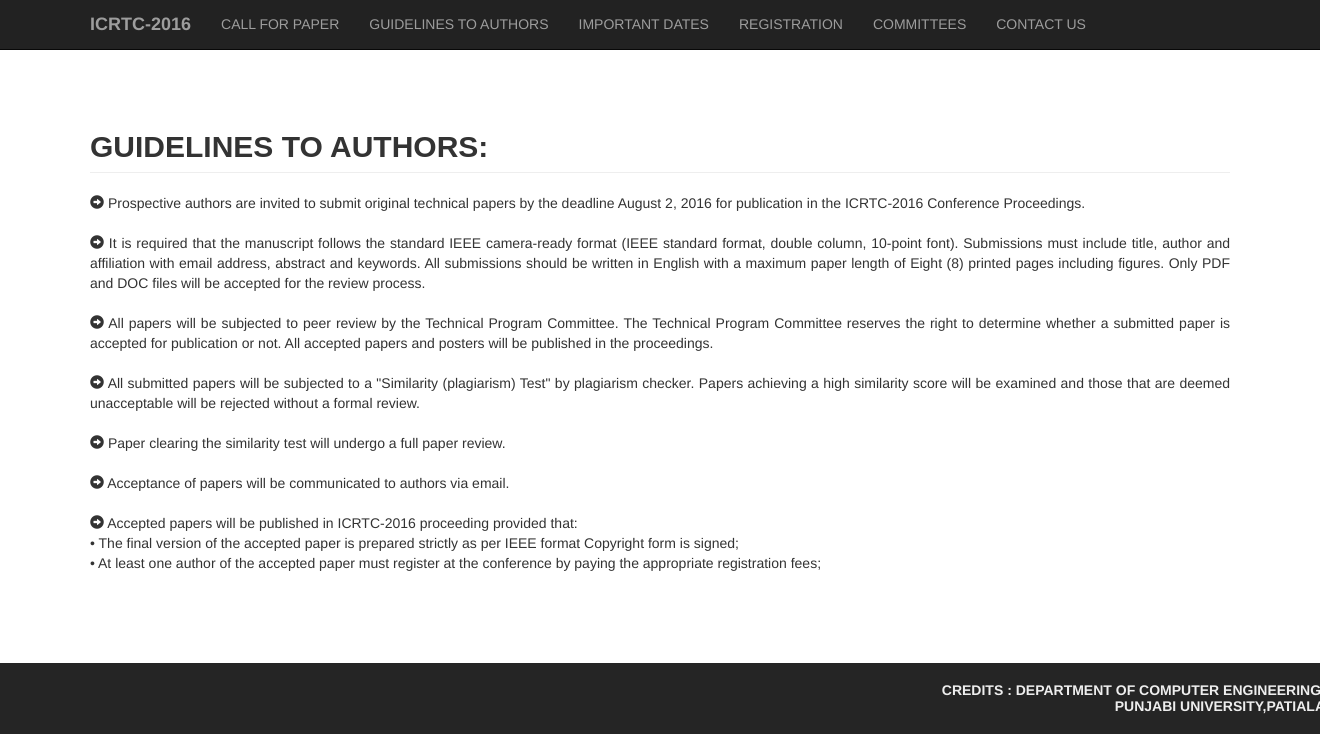
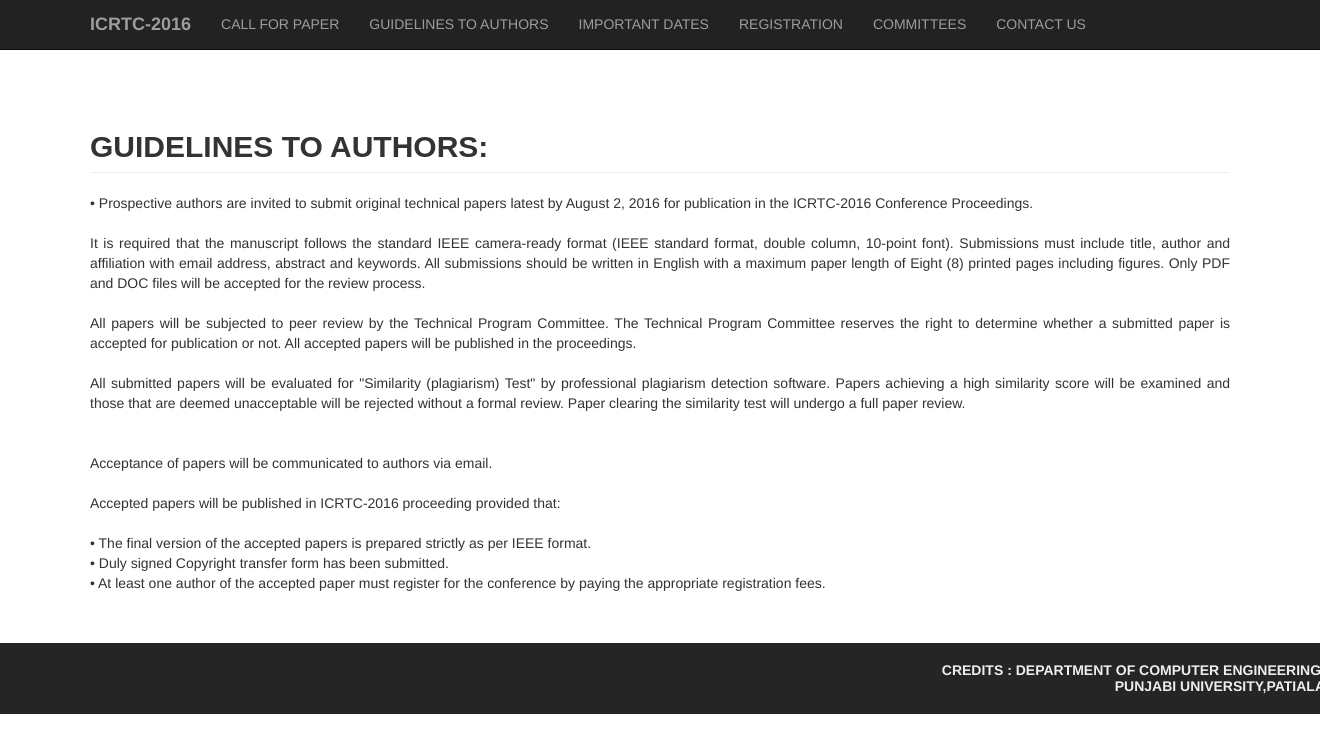
Before and after one commit to sarthak221995/ucoe, a Django app: page /icrtc/4/ in a window 1320 px wide; the page is wider, and only the part inside the window is pictured. Shown: the part 346-1080 px from the top of that part. Run offline with Django 3.2, Linux system fonts and the light colour scheme; some libraries are stand-ins or nearby versions; some web fonts are replaced; grey boxes are pictures that could not be loaded.

Commit message:
navdeep edit

```diff
--- a/highlights/templates/highlights/gta.html
+++ b/highlights/templates/highlights/gta.html
@@ -114,26 +114,24 @@ h2 { font-family: 'Metrophobic', Arial, serif; font-weight: 400; }</style>
 
 <div id="GUIDELINES_TO_AUTHORS">
             <div class="col-md-12">
-                <p align="justify"><span class="glyphicon glyphicon-circle-arrow-right" aria-hidden="true"></span>  Prospective authors are invited to submit original technical papers by the deadline August 2, 2016 for publication in the ICRTC-2016 Conference Proceedings.<br><br>
+                <p align="justify">•    Prospective authors are invited to submit original technical papers latest by August 2, 2016 for publication in the ICRTC-2016 Conference Proceedings.<br><br>
 
-<span class="glyphicon glyphicon-circle-arrow-right" aria-hidden="true"></span>  It is required that the manuscript follows the standard IEEE camera-ready format (IEEE standard format, double column, 10-point font).   Submissions must include title, author and affiliation with email address, abstract and keywords. <!-- The IEEE templates in Microsoft Word and LaTeX format can be found at:
-http://www.ieee.org/conferences_events/conferences/publishing/templates.html. --> All submissions should be written in English with a maximum paper length of Eight (8) printed pages including figures. Only PDF and DOC files will be accepted for the review process.
+ It is required that the manuscript follows the standard IEEE camera-ready format (IEEE standard format, double column, 10-point font). Submissions must include title, author and affiliation with email address, abstract and keywords. All submissions should be written in English with a maximum paper length of Eight (8) printed pages including figures. Only PDF and DOC files will be accepted for the review process. <br><br>
 
-<br><br>
-<span class="glyphicon glyphicon-circle-arrow-right" aria-hidden="true"></span>  All papers will be subjected to peer review by the Technical Program Committee. The Technical Program Committee reserves the right to determine whether a submitted paper is accepted for publication or not. All accepted papers and posters will be published in the proceedings. <br>
-<br>
-<span class="glyphicon glyphicon-circle-arrow-right" aria-hidden="true"></span>  All submitted papers will be subjected to a "Similarity (plagiarism) Test" by plagiarism checker. Papers achieving a high similarity score will be examined and those that are deemed unacceptable will be rejected without a formal review.<br><br>
-<span class="glyphicon glyphicon-circle-arrow-right" aria-hidden="true"></span>   Paper clearing the similarity test will undergo a full paper review.<br><br>
-<span class="glyphicon glyphicon-circle-arrow-right" aria-hidden="true"></span>  Acceptance of papers will be communicated to authors via email.
-<br><br>
-<span class="glyphicon glyphicon-circle-arrow-right" aria-hidden="true"></span>   Accepted papers will be published in ICRTC-2016 proceeding provided that: <br>
-•   The final version of the accepted paper is prepared strictly as per IEEE format
-Copyright form is signed;<br>
-•   At least one author of the accepted paper must register at the conference by paying the appropriate registration fees;
-<br>
+All papers will be subjected to peer review by the Technical Program Committee. The Technical Program Committee reserves the right to determine whether a submitted paper is accepted for publication or not. All accepted papers will be published in the proceedings.<br><br>
+
+All submitted papers will be evaluated for "Similarity (plagiarism) Test" by professional plagiarism detection software. Papers achieving a high similarity score will be examined and those that are deemed unacceptable will be rejected without a formal review. Paper clearing the similarity test will undergo a full paper review.<br><br><br>
+
+ Acceptance of papers will be communicated to authors via email.<br><br>
+
+ Accepted papers will be published in ICRTC-2016 proceeding provided that:<br><br>
+•   The final version of the accepted papers is prepared strictly as per IEEE format.<br>
+•   Duly signed Copyright transfer form has been submitted.<br>
+•   At least one author of the accepted paper must register for the conference by paying the appropriate registration fees.<br><br>
+
 
 </p>
-<br><br><br>
+
 </div>
             </div>
 
```
Also changed, not shown: highlights/templates/highlights/call.html (+7 -7 lines), highlights/templates/highlights/icrtc.html (+6 -9 lines), highlights/templates/highlights/reg.html (+11 -7 lines).
